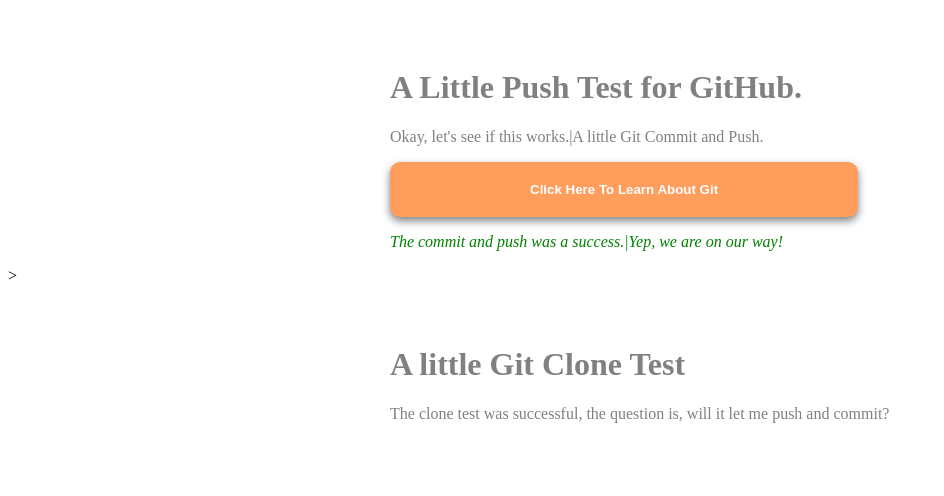
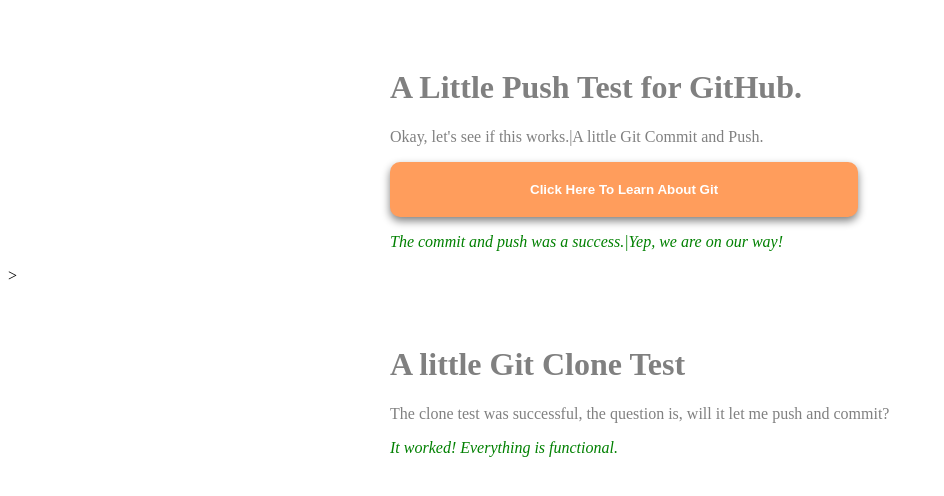
Before and after one commit to FreelanceAlex/push-test, a plain HTML site: page index.html in a window 1280 px wide. Shown: the whole page, without its empty margins (0-944 px from the left). Drawn offline with Linux system fonts and the light colour scheme.

Commit message:
New p and em tag added with content.

```diff
--- a/index.html
+++ b/index.html
@@ -17,6 +17,7 @@
     ><div>
         <h1>A little Git Clone Test</h1>
         <p>The clone test was successful, the question is, will it let me push and commit?</p>
+        <p class="success"><em>It worked! Everything is functional.</em></p>
     </div>
 </body>
 </html>
```
